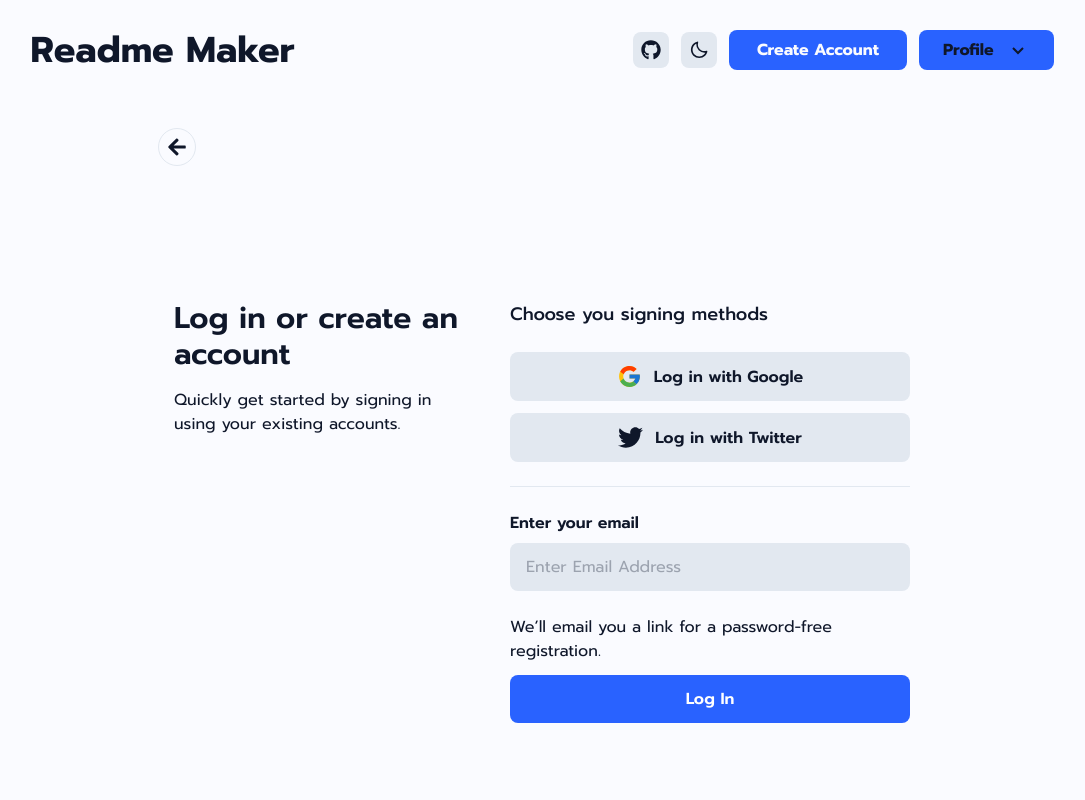
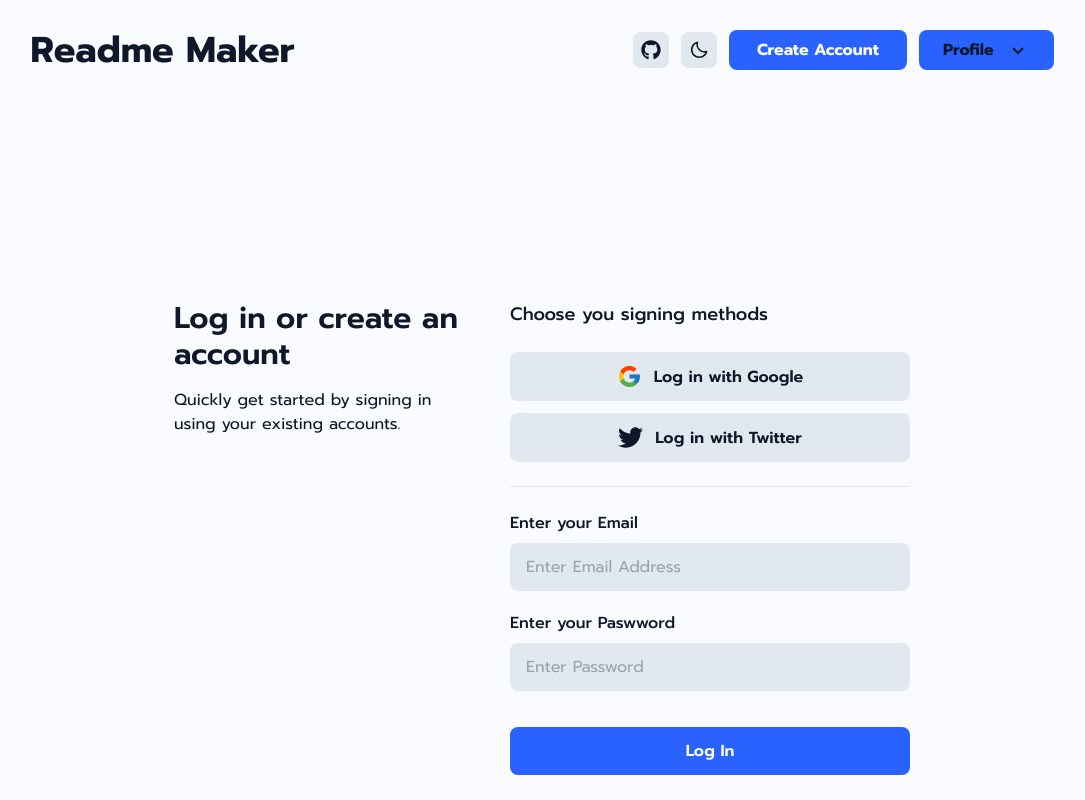
Before and after one commit to ashrafchowdury/readme-maker, a React (Create React App) app: page /signup in a window 1280 px wide. Shown: the whole page, without its empty margins (98-1183 px from the left). Built offline with nearby package versions, Linux system fonts and the light colour scheme; what quill-image-resize-module-react would draw is missing.

Commit message:
Added email pass auth function

```diff
--- a/package.json
+++ b/package.json
@@ -16,6 +16,7 @@
     "react-router-dom": "^6.8.0",
     "react-scripts": "5.0.1",
     "react-tooltip": "^5.7.3",
+    "uuid": "^9.0.0",
     "web-vitals": "^2.1.4"
   },
   "scripts": {
--- a/src/pages/Signup.jsx
+++ b/src/pages/Signup.jsx
@@ -1,20 +1,43 @@
-import React from "react";
+import { useState } from "react";
 import { FcGoogle } from "react-icons/fc";
-import { FaTwitter, FaArrowLeft } from "react-icons/fa";
+import { FaTwitter } from "react-icons/fa";
 import Navbar from "../components/navigation/Navbar";
+import { toast } from "react-hot-toast";
+import { useNavigate } from "react-router-dom";
+import { account } from "../appwrite/appwriteConfig";
+import { v4 as uuidv4 } from "uuid";
+
 const Signup = () => {
-  const handleRedirect = () => {
-    window.history.back();
+  const [email, setemail] = useState("");
+  const [password, setpassword] = useState("");
+  const navigate = useNavigate();
+
+  const handleSubmit = async () => {
+    if (!email || !password) {
+      toast.error("Pleace fillup all the fileds");
+    } else {
+      try {
+        await account.create(uuidv4(), email, password);
+        toast.success("Signup successfully");
+        navigate("/editor");
+      } catch (error) {
+        if (
+          error.message ==
+          "A user with the same email already exists in your project."
+        ) {
+          await account.createEmailSession(email, password);
+          toast.success("Login successfully");
+          navigate("/editor");
+        } else {
+          toast.error("Something was wrong! 🤷‍♀️");
+        }
+      }
+    }
   };
+  const handleGoogle = () => {};
   return (
     <>
       <Navbar />
-      <button
-        className=" absolute top-32 left-64 py-2 px-2 rounded-full border border-light dark:border-dark"
-        onClick={handleRedirect}
-      >
-        <FaArrowLeft className=" text-xl" />
-      </button>
 
       <section className="flex justify-center space-x-9 mt-[200px]">
         <div className="w-[300px]">
@@ -24,12 +47,15 @@ const Signup = () => {
           <p>Quickly get started by signing in using your existing accounts.</p>
         </div>
 
-        <form className=" w-[400px]">
+        <section className=" w-[400px]">
           <p className=" text-lg font-medium mb-6">
             Choose you signing methods
           </p>
 
-          <button className="w-full flex items-center justify-center bg-light dark:bg-dark font-semibold rounded-lg px-4 py-3">
+          <button
+            className="w-full flex items-center justify-center bg-light dark:bg-dark font-semibold rounded-lg px-4 py-3"
+            onClick={handleGoogle}
+          >
             <FcGoogle className=" text-[25px]" />
             <span className="ml-3">Log in with Google</span>
           </button>
@@ -39,24 +65,36 @@ const Signup = () => {
           </button>
 
           <hr className="my-6 border-light dark:border-dark w-full" />
-          <label class=" font-semibold">Enter your email</label>
+
+          <label class=" font-medium">Enter your Email</label>
           <input
             type="email"
-            name=""
+            name="email"
             placeholder="Enter Email Address"
-            className="w-full px-4 py-3 rounded-lg bg-light dark:bg-dark mt-2 outline-transparent"
+            className="w-full px-4 py-3 rounded-lg bg-light dark:bg-dark mt-2 mb-5 outline-transparent"
+            onChange={(e) => setemail(e.target.value)}
+            value={email}
             required
           />
-          <p className=" mt-6 mb-3">
-            We’ll email you a link for a password-free registration.
-          </p>
+
+          <label class=" font-medium">Enter your Paswword</label>
+          <input
+            type="password"
+            name="password"
+            placeholder="Enter Password"
+            className="w-full px-4 py-3 rounded-lg bg-light dark:bg-dark mt-2 outline-transparent"
+            onChange={(e) => setpassword(e.target.value)}
+            value={password}
+            required
+          />
+
           <button
-            type="submit"
-            className="w-full bg-primary text-white font-semibold rounded-lg px-4 py-3"
+            className="w-full bg-primary text-white font-semibold rounded-lg px-4 py-3 mt-9"
+            onClick={handleSubmit}
           >
             Log In
           </button>
-        </form>
+        </section>
       </section>
     </>
   );
```
Also changed, not shown: src/appwrite/appwriteConfig.js (renamed from appwrite/appwriteConfig.js), src/appwrite/docker-compose.yml (renamed from appwrite/docker-compose.yml), 2 other files (tests, documents, lock files or other folders).
